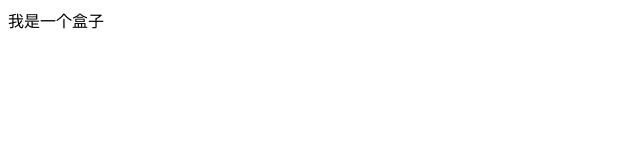
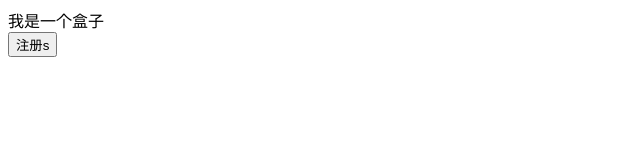
Before and after one commit to xia-li/demo1, a plain HTML site: page demo.html in a window 1280 px wide. Shown: the whole page, without its empty margins (0-640 px from the left). Drawn offline with Linux system fonts and the light colour scheme.

Commit message:
注册功能完成

```diff
--- a/demo.html
+++ b/demo.html
@@ -6,5 +6,6 @@
 </head>
 <body>
 	<div>我是一个盒子</div>
+	<button>注册s</button>
 </body>
 </html>
```
